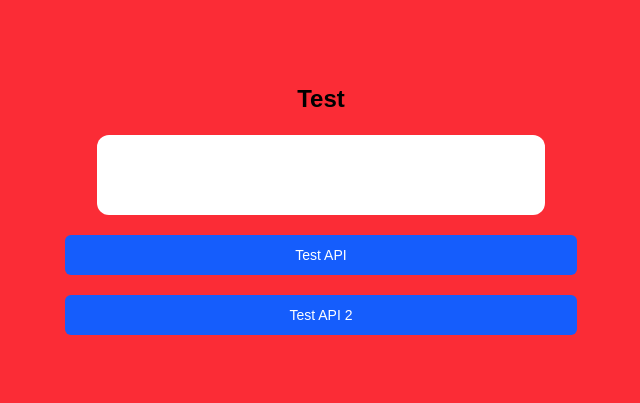
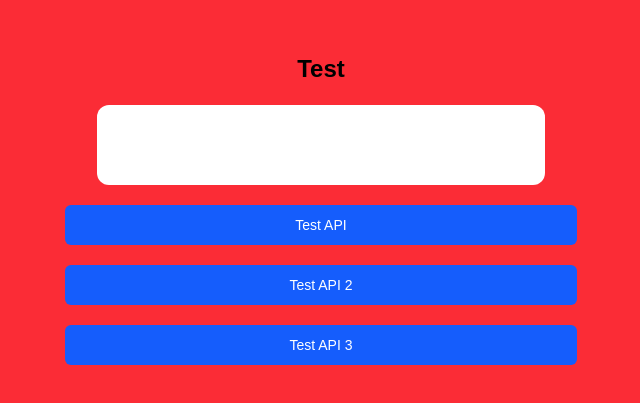
Before and after one commit to Sekiuu/ladbang-hub, a Next.js app in the folder client/: page / in a window 1280 px wide. Shown: the part 191-594 px from the top of the page, without its empty margins (319-959 px from the left). Built offline with nearby package versions, Linux system fonts and the light colour scheme; no server answers.

Commit message:
Test la bop

```diff
--- a/client/app/landing/home.tsx
+++ b/client/app/landing/home.tsx
@@ -6,9 +6,11 @@ import { useState } from "react";
 export default function HomePage({
   testData,
   test2Data,
+  test3Data,
 }: {
   testData: ResponseData | null;
   test2Data: ResponseData | null;
+  test3Data: ResponseData | null;
 }) {
   const [response, setResponseData] = useState<ResponseData | null>(null);
   const [body, setBody] = useState<string>("");
@@ -17,10 +19,16 @@ export default function HomePage({
       setResponseData(testData);
       console.log(testData);
       setBody(JSON.stringify(testData?.body));
-    } else {
+    }
+    else if (num == 1) {
       setResponseData(test2Data);
       console.log(test2Data);
       setBody(JSON.stringify(test2Data?.body));
+    }
+    else {
+      setResponseData(test3Data);
+      console.log(test3Data);
+      setBody(JSON.stringify(test3Data?.body));
     }
   };
 
@@ -47,6 +55,14 @@ export default function HomePage({
       >
         Test API 2
       </ButtonUI>
+      <ButtonUI
+        onClick={() => {
+          handleTestAPI(2);
+        }}
+        className="min-w-lg"
+      >
+        Test API 3
+      </ButtonUI>
     </div>
   );
 }
--- a/client/app/page.tsx
+++ b/client/app/page.tsx
@@ -3,9 +3,10 @@ import HomePage from "./landing/home";
 export default async function Home() {
   const data1 = await api("/test");
   const data2 = await api("/test2");
+  const data3 = await api("/test3");
   return (
     <div className="grid grid-cols-4 justify-center items-center h-screen bg-white text-black">
-      <HomePage testData={data1} test2Data={data2} />
+      <HomePage testData={data1} test2Data={data2} test3Data={data3}/>
     </div>
   );
 }
```
Also changed, not shown: 2 other files (tests, documents, lock files or other folders).
